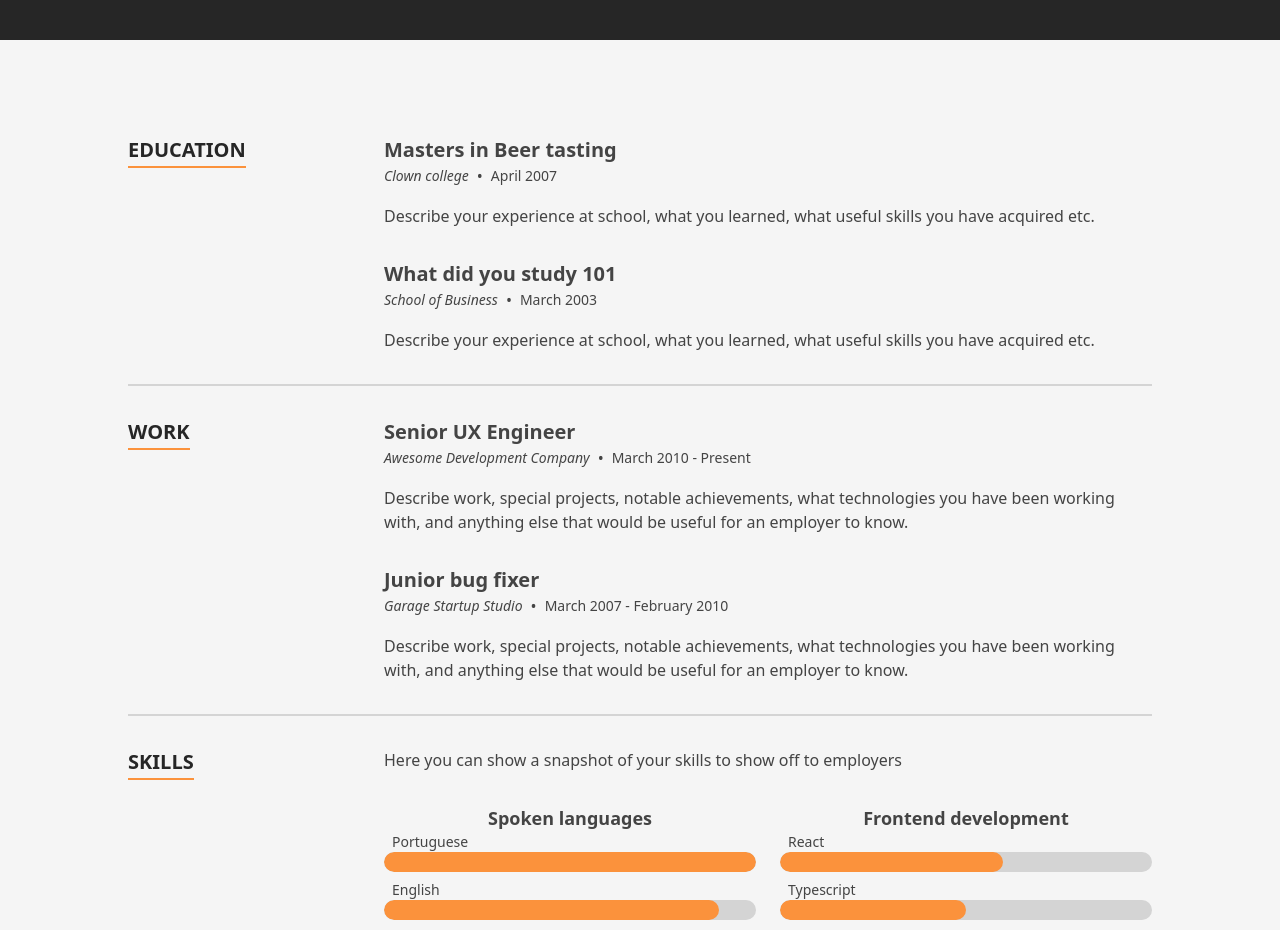
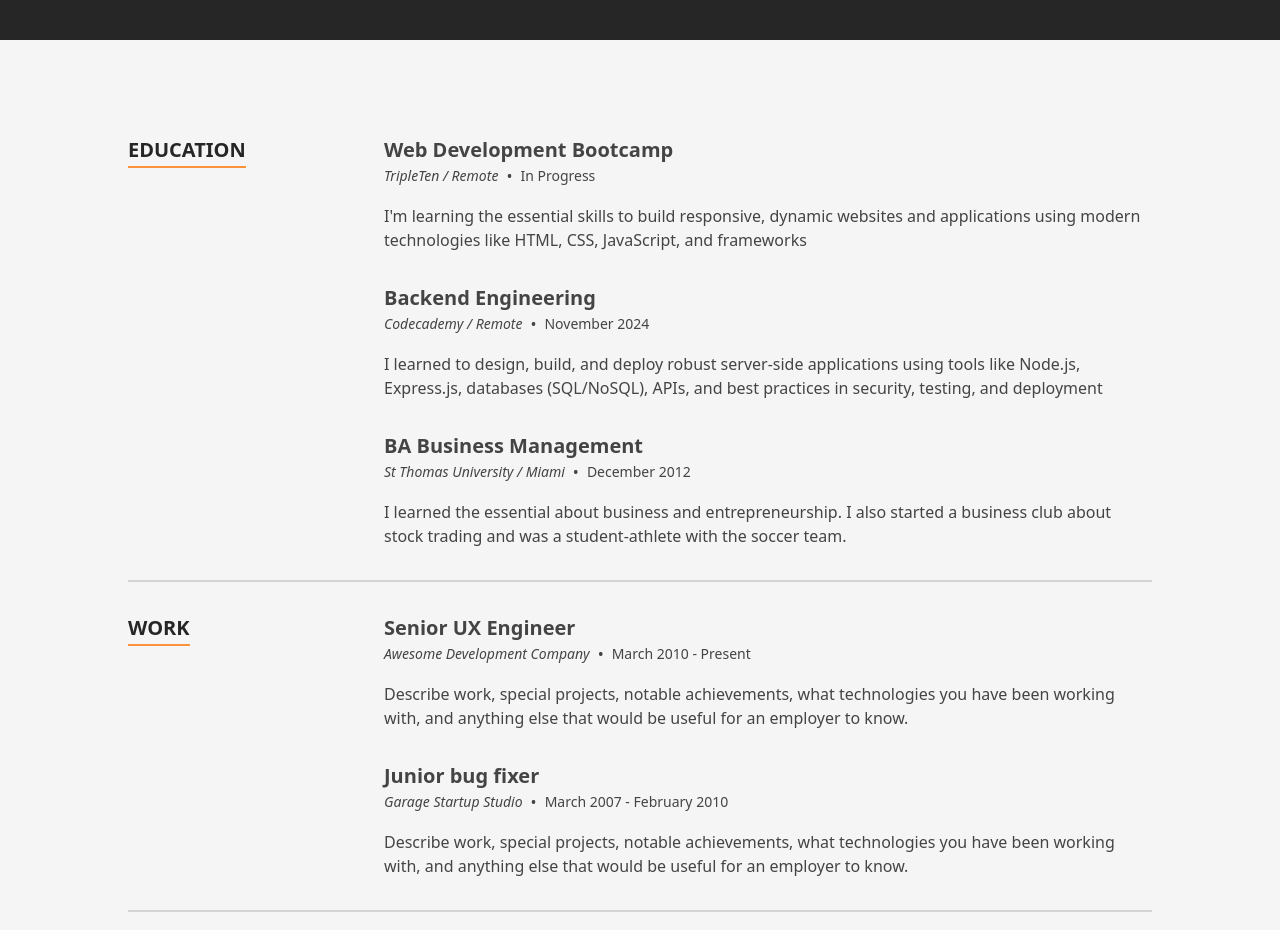
Before and after one commit to borgesenioc/react-resume-enio, a Next.js app: page / in a window 1280 px wide. Shown: the part 1220-2150 px from the top of the page. Built offline with nearby package versions, Linux system fonts and the light colour scheme.

Commit message:
Update education

```diff
--- a/src/data/data.tsx
+++ b/src/data/data.tsx
@@ -248,16 +248,26 @@ export const portfolioItems: PortfolioItem[] = [
  */
 export const education: TimelineItem[] = [
   {
-    date: 'April 2007',
-    location: 'Clown college',
-    title: 'Masters in Beer tasting',
-    content: <p>Describe your experience at school, what you learned, what useful skills you have acquired etc.</p>,
+    date: 'In Progress',
+    location: 'TripleTen / Remote',
+    title: 'Web Development Bootcamp',
+    content: <p>I'm learning the essential skills to build responsive, dynamic websites and applications
+      using modern technologies like HTML, CSS, JavaScript, and frameworks</p>,
   },
   {
-    date: 'March 2003',
-    location: 'School of Business',
-    title: 'What did you study 101',
-    content: <p>Describe your experience at school, what you learned, what useful skills you have acquired etc.</p>,
+    date: 'November 2024',
+    location: 'Codecademy / Remote',
+    title: 'Backend Engineering',
+    content: <p>I learned to design, build, and deploy robust server-side applications using tools like Node.js,
+       Express.js, databases (SQL/NoSQL), APIs, and best practices in security, testing, and deployment</p>,
+  },
+  {
+    date: 'December 2012',
+    location: 'St Thomas University / Miami',
+    title: 'BA Business Management',
+    content: <p>I learned the essential about business and entrepreneurship. I also started a business club about stock trading and
+      was a student-athlete with the soccer team.
+    </p>,
   },
 ];
 
```
